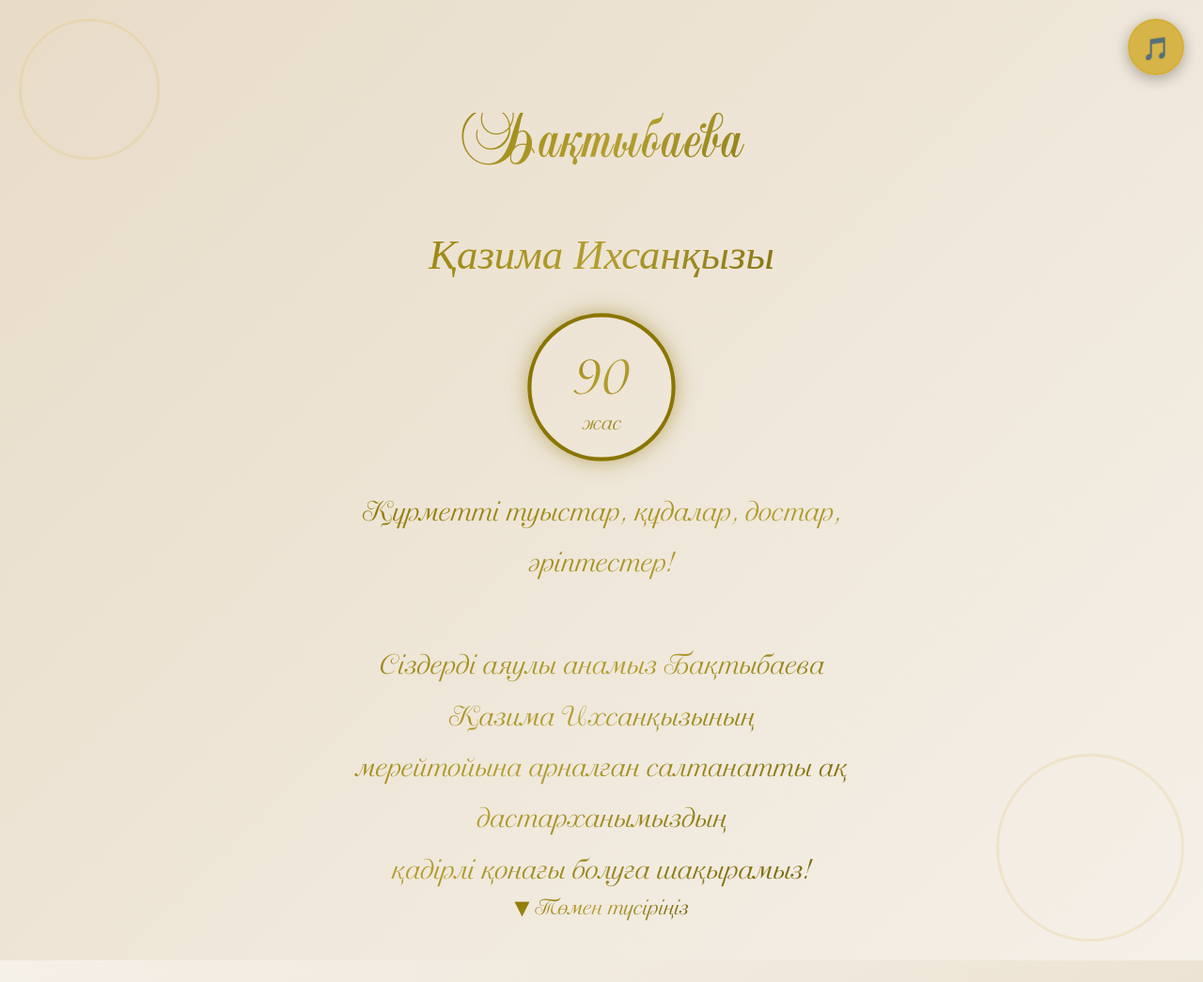
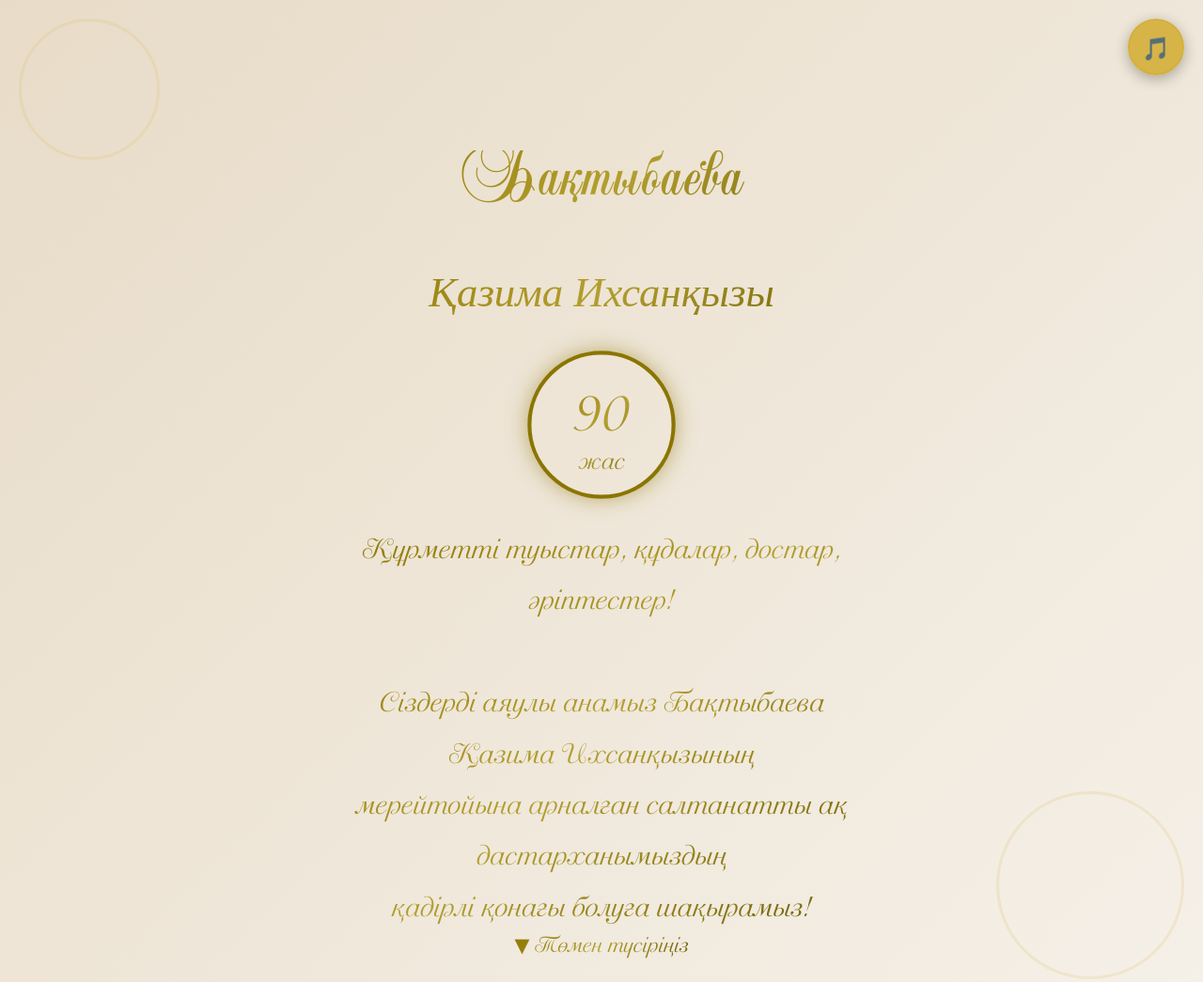
Before and after one commit to ded148/90bday, a plain HTML site: page index.html in a window 1280 px wide. Shown: the top 1045 px of the page at 94% size. Drawn offline with nearby package versions, Linux system fonts and the light colour scheme; a web font is replaced by a local one.

Commit message:
Increase h1 margin-top and enlarge жас font size

```diff
--- a/index.html
+++ b/index.html
@@ -185,7 +185,7 @@
             -webkit-text-fill-color: transparent;
             background-clip: text;
             margin-bottom: 20px;
-            margin-top: 80px;
+            margin-top: 120px;
             font-weight: normal;
             letter-spacing: 2px;
             text-shadow: none;
@@ -226,7 +226,7 @@
         }
 
         .age-badge span {
-            font-size: 1.2rem;
+            font-size: 1.4rem;
             font-weight: 400;
             line-height: 1;
         }
```
